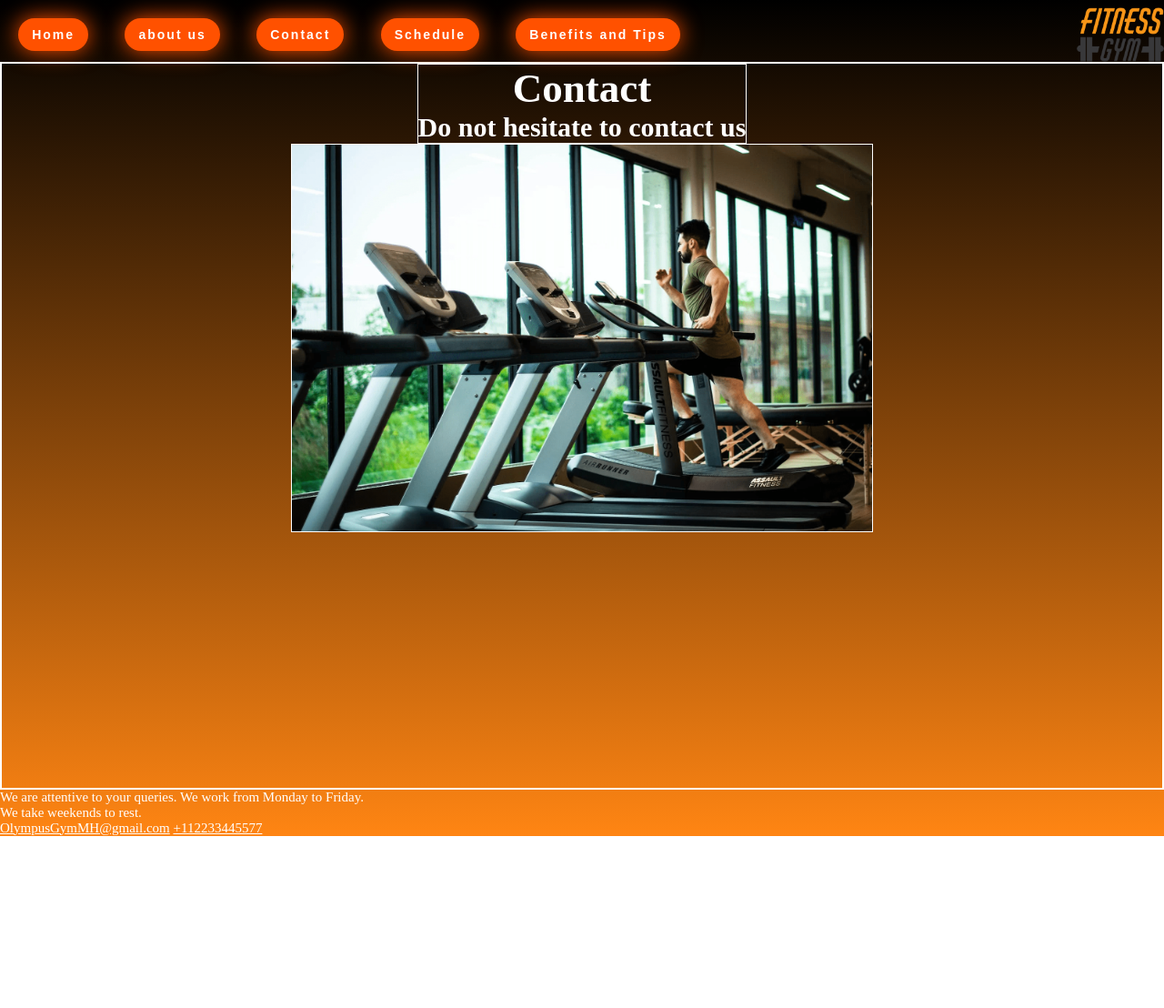
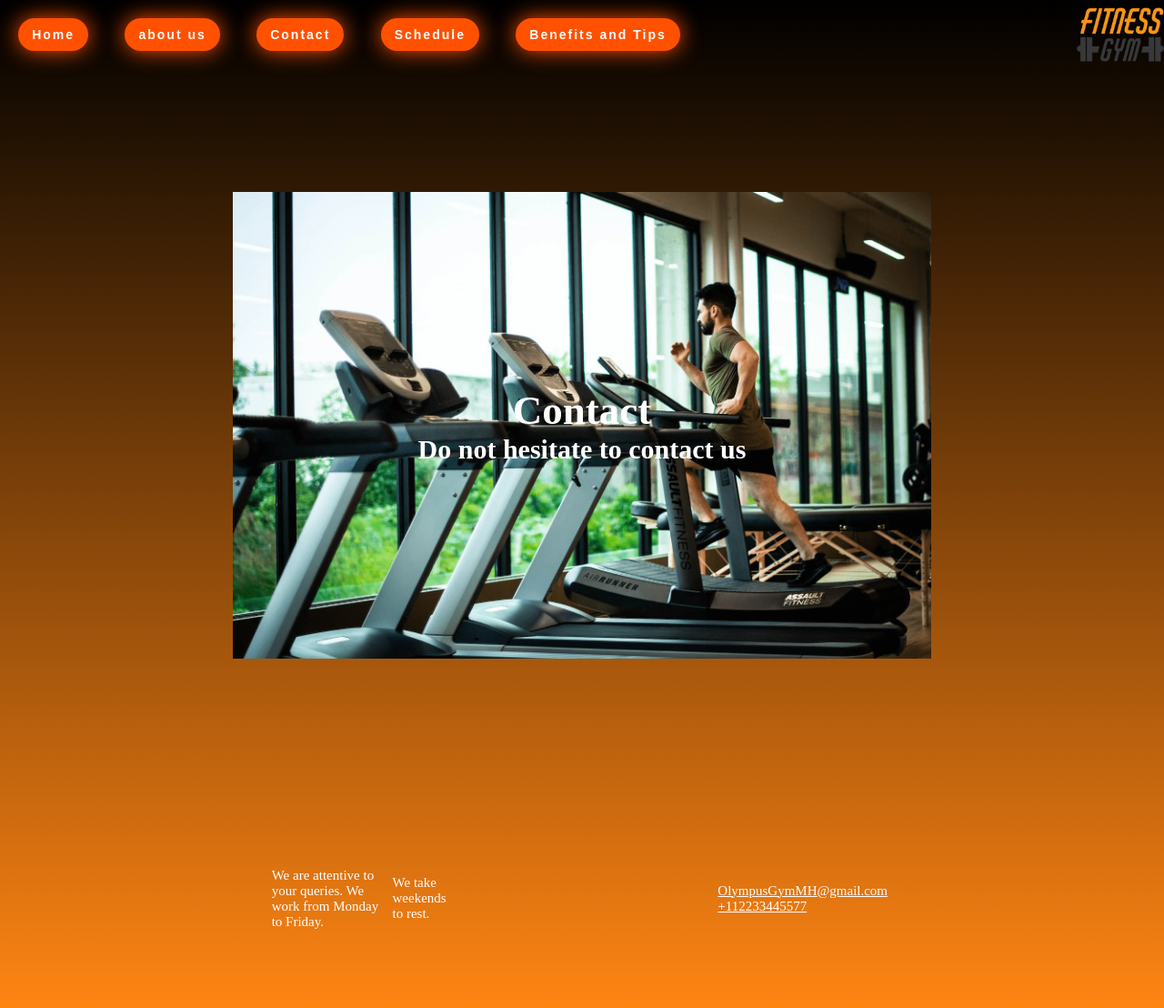
Before and after one commit to JorgeRQ/minhub-task, a plain HTML site: page html/contact.html in a window 1280 px wide. Shown: the whole page at 91% size. Before the commit the page ends 919 px from the top, so only its background shows below. Drawn offline with Linux system fonts and the light colour scheme.

Commit message:
Add files via upload

```diff
--- a/css/style2.css
+++ b/css/style2.css
@@ -135,25 +135,40 @@ h2{
                 0 0 40px rgb(255, 123, 0);
 }
 .title-3-style-2{
-    border: 0.1rem solid white;
     display: flex;
     height: 100vh;
     flex-direction: column;
     justify-content: center;
+    align-items: center;
+}
+.image-contact{
+    display: flex;
+    justify-content: center;
+    align-items: center;
+    width: 50rem;
+    height: 50rem;
 }
 .image-contact>img{
-    border: 0.1rem solid white;
-    width: 50vw;
+    width: 60vw;
+    position: static;
 }
 .titles{
-    border: 0.1rem solid white;
-    position: relative;
+    position: absolute;
 }
-.test{
-    border: 0.1rem solid white;
+.parrafo-contact{
     display: flex;
-    flex-direction: column;
-    height: 60rem;
+    justify-content: space-evenly;
+    height: 16rem;
+
+}
+.parrafo-contact-1{
+    width: 15vw;
+    display: flex;
+    align-items: center;
+}
+.gmail-tell{
+    width: 15vw;
+    display: flex;
     align-items: center;
 }
 table, tr, th, td {
--- a/html/contact.html
+++ b/html/contact.html
@@ -8,7 +8,6 @@
     <!-- <link rel="stylesheet" href="../css/style.css"> -->
     <link rel="stylesheet" href="../css/style2.css">
 </head>
-<body>
     <div class="navegacion">
         <nav>
             <form action="../index.html">
@@ -32,7 +31,6 @@
         </div>
     </div>
     <div class="title-3-style-2">
-        <div class="test">
             <div class="titles">
                 <h1>Contact</h1>
                 <h2>Do not hesitate to contact us</h2>
@@ -40,14 +38,13 @@
                 <figure class="image-contact">
                     <img src="../images/boy.png" class="boy" alt="boy">
                 </figure>
-        </div>
     </div>
     <div class="parrafo-contact">
         <div class="parrafo-contact-1">
             <p>We are attentive to your queries. We work from Monday to Friday.</p>
             <p>We take weekends to rest.</p>
         </div>
-    </div>
+
     <div class="gmail-tell">
         <div class="gmail">
             <a href="#">OlympusGymMH@gmail.com</a>
```
